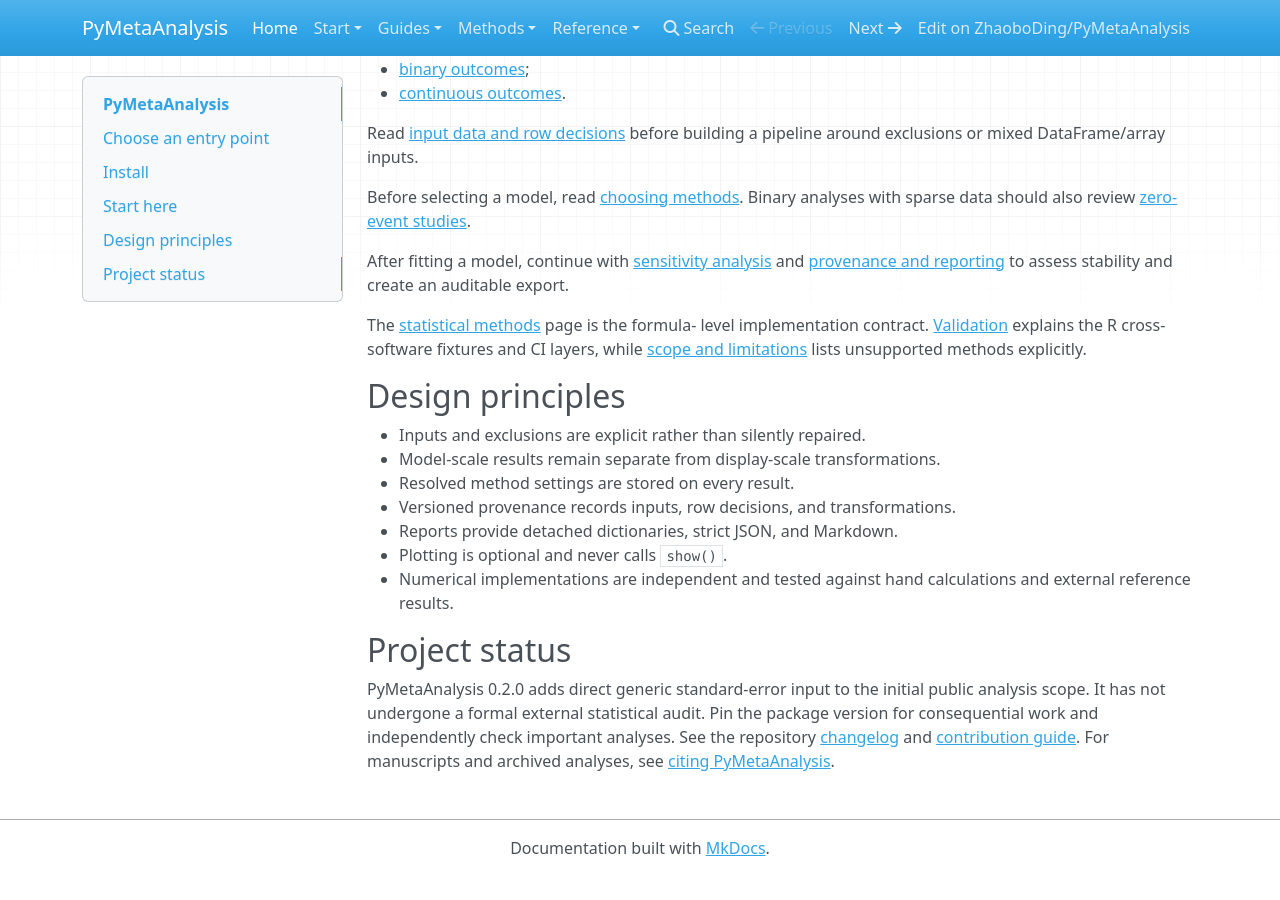
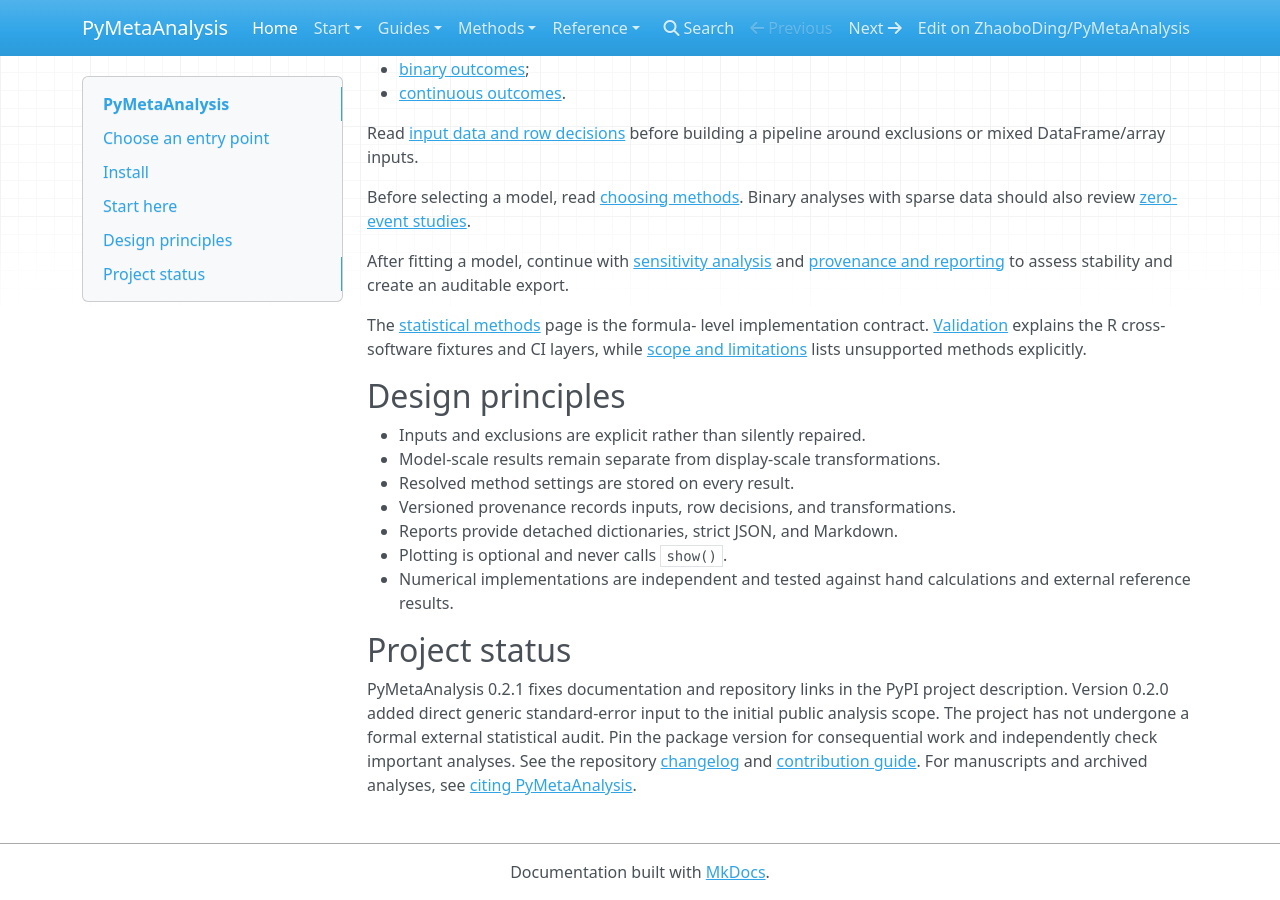
Before and after one commit to ZhaoboDing/PyMetaAnalysis, an MkDocs documentation site: the page built from docs/index.md, in a window 1280 px wide and 900 px high, scrolled down 1081 px. Built offline with MkDocs 1.6.1, drawn with Linux system fonts in a browser that asks for light colours; nearby versions of some CDN libraries; before the commit the page ends 1957 px from its top, so only the background shows below that.

Commit message:
Prepare 0.2.1 release (#25)

```diff
--- a/docs/index.md
+++ b/docs/index.md
@@ -82,10 +82,11 @@
 
 ## Project status
 
-PyMetaAnalysis 0.2.0 adds direct generic standard-error input to the initial
-public analysis scope. It has not undergone a formal external statistical
-audit. Pin the package version for consequential work and independently check
-important analyses. See the repository
+PyMetaAnalysis 0.2.1 fixes documentation and repository links in the PyPI
+project description. Version 0.2.0 added direct generic standard-error input
+to the initial public analysis scope. The project has not undergone a formal
+external statistical audit. Pin the package version for consequential work
+and independently check important analyses. See the repository
 [changelog](https://github.com/ZhaoboDing/PyMetaAnalysis/blob/main/CHANGELOG.md)
 and [contribution guide](development.md). For manuscripts and archived
 analyses, see [citing PyMetaAnalysis](citation.md).
--- a/src/meta_analyze/_version.py
+++ b/src/meta_analyze/_version.py
@@ -1,3 +1,3 @@
 """Single source of truth for the package version."""
 
-__version__ = "0.2.0"
+__version__ = "0.2.1"
```
Also changed, not shown: CHANGELOG.md (+2 -0 lines), docs/limitations.md (+1 -1 lines), 1 other file.
